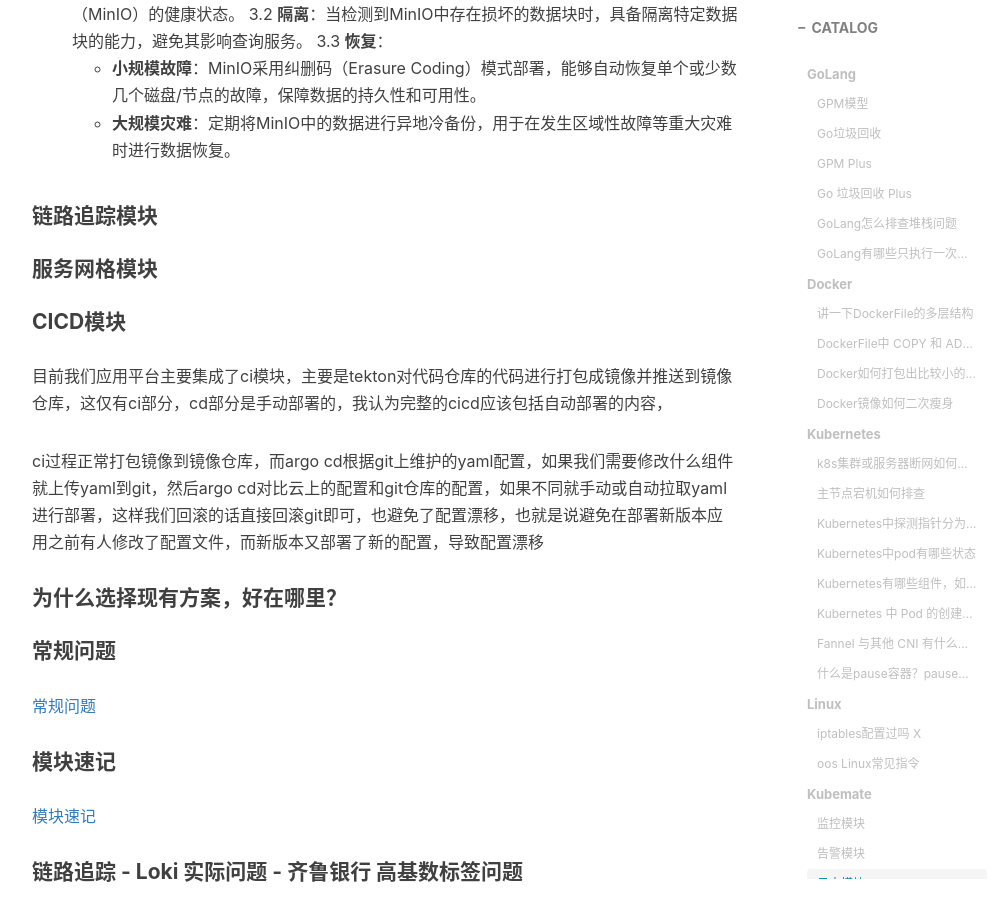
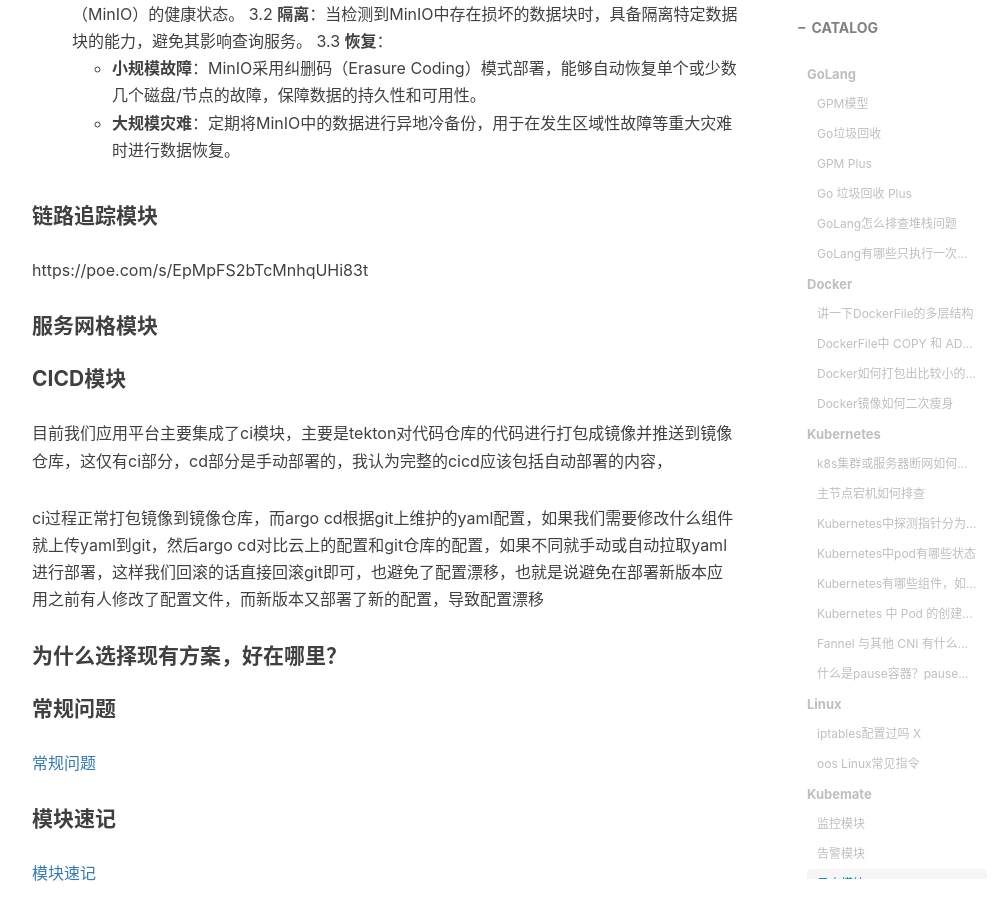
Before and after one commit to hodie-aurora/hodie-aurora.github.io, a Jekyll site: the page built from _posts/2025-10-26-01-AAll.md, in a window 1280 px wide and 900 px high, scrolled down 13217 px. Shown: the whole window, without its empty margins (233-1240 px from the left). Built offline with Jekyll 4.4.1, drawn with Linux system fonts in a browser that asks for light colours; nearby versions of some CDN libraries; comment, search, counter and statistics services are not loaded; part of the change alters nothing that is shown.

Commit message:
skywalking

```diff
--- a/_posts/2025-10-26-01-AAll.md
+++ b/_posts/2025-10-26-01-AAll.md
@@ -404,6 +404,8 @@ loki Compactor组件会定期扫描对象存储（MinIO）。会将loki Ingester
 #### 链路追踪模块
 
 
+https://poe.com/s/EpMpFS2bTcMnhqUHi83t
+
 #### 服务网格模块
 
 
```
